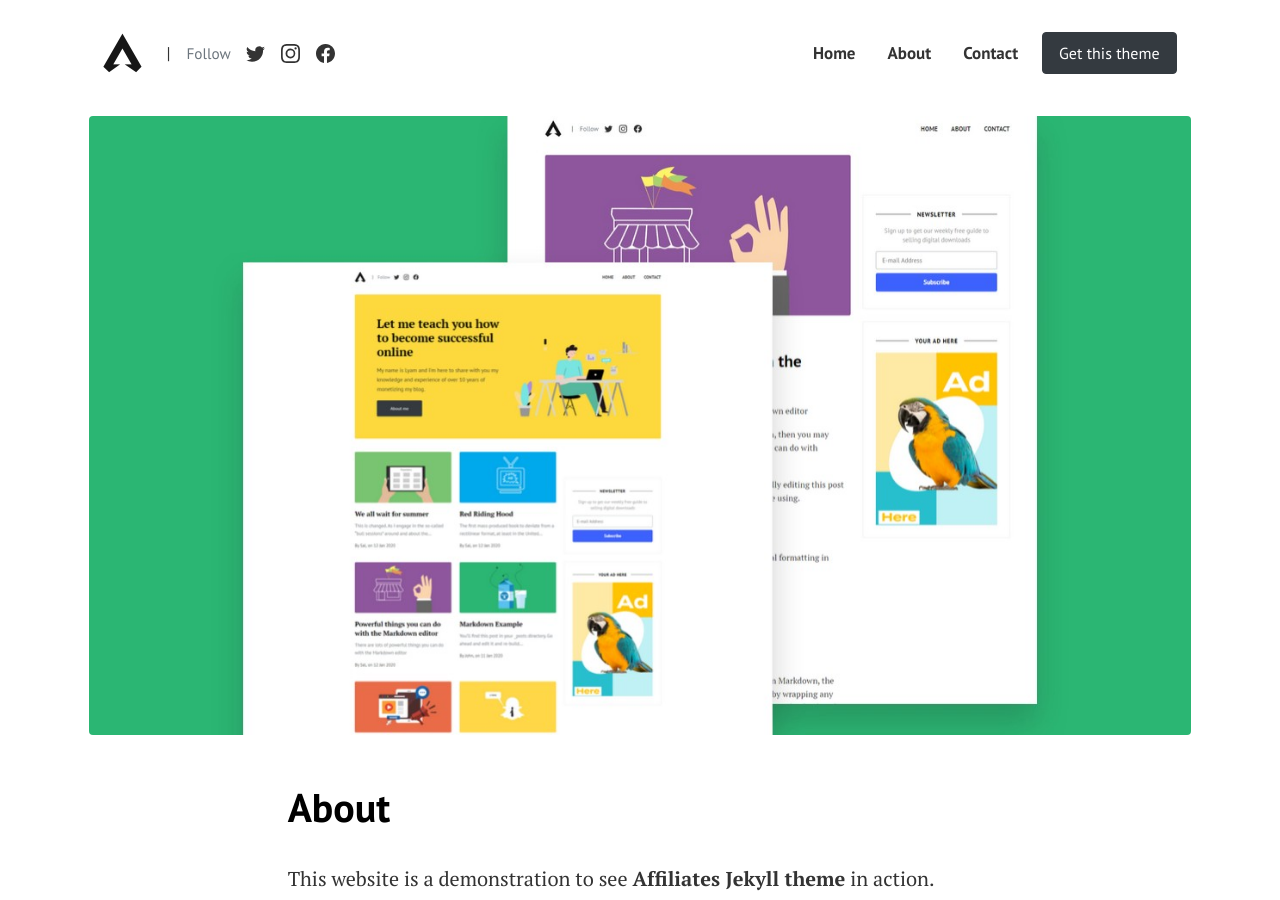
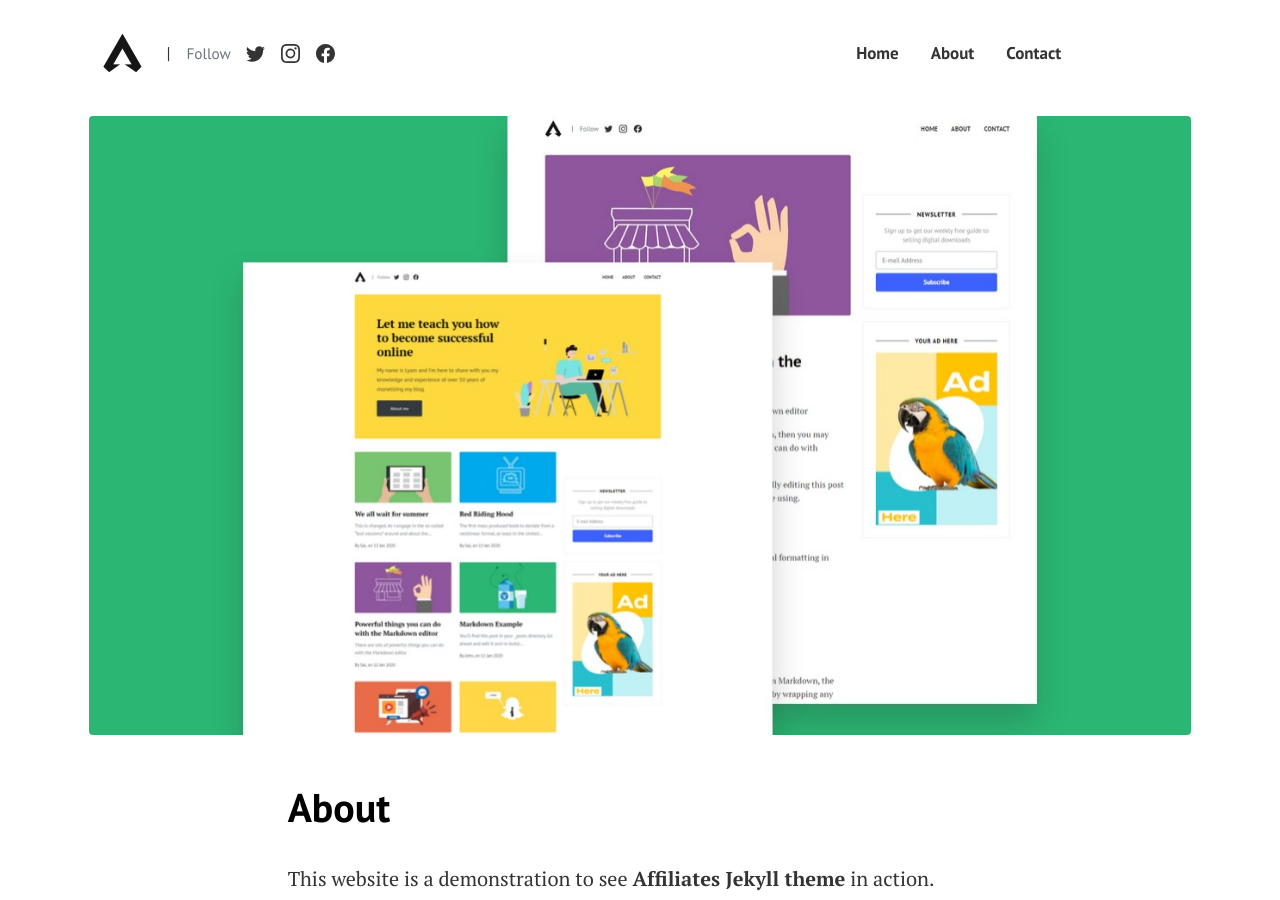
Before and after one commit to contextodesign/contextodesign.github.io, a Jekyll site: the page built from pages/about.md, in a window 1280 px wide and 900 px high. Built offline with Jekyll 4.4.1, drawn with Linux system fonts in a browser that asks for light colours.

Commit message:
Update menus.yml

```diff
--- a/_data/menus.yml
+++ b/_data/menus.yml
@@ -10,9 +10,9 @@ topmenu:
 - title: Contact
   url: "contact/"
 
-- title: Get this theme
+- title: YouTube
   url: https://bootstrapstarter.com/template-affiliates-bootstrap-jekyll/
-  class: "ml-2 btn btn-dark text-white px-3"
+  class: "ml-2 btn btn-red text-white px-3"
   external: true
 
 # Footer Menu
```
